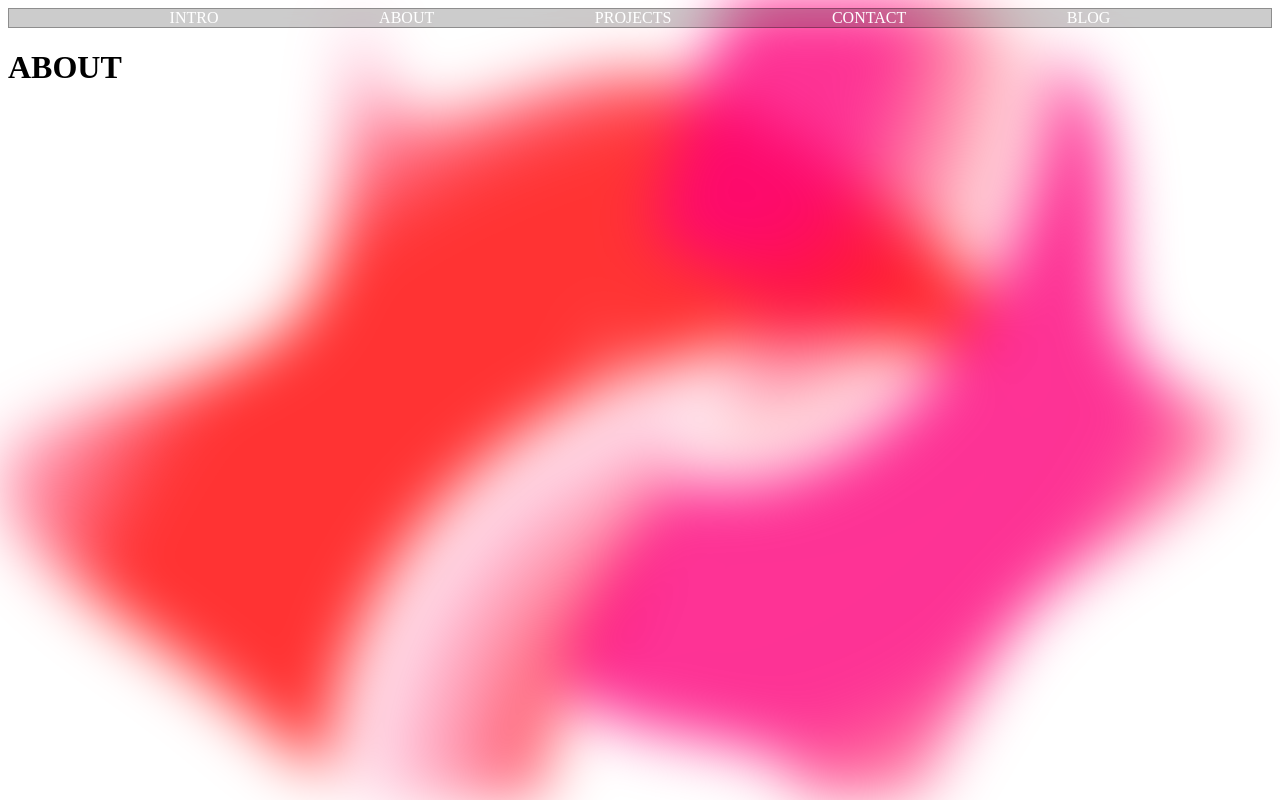
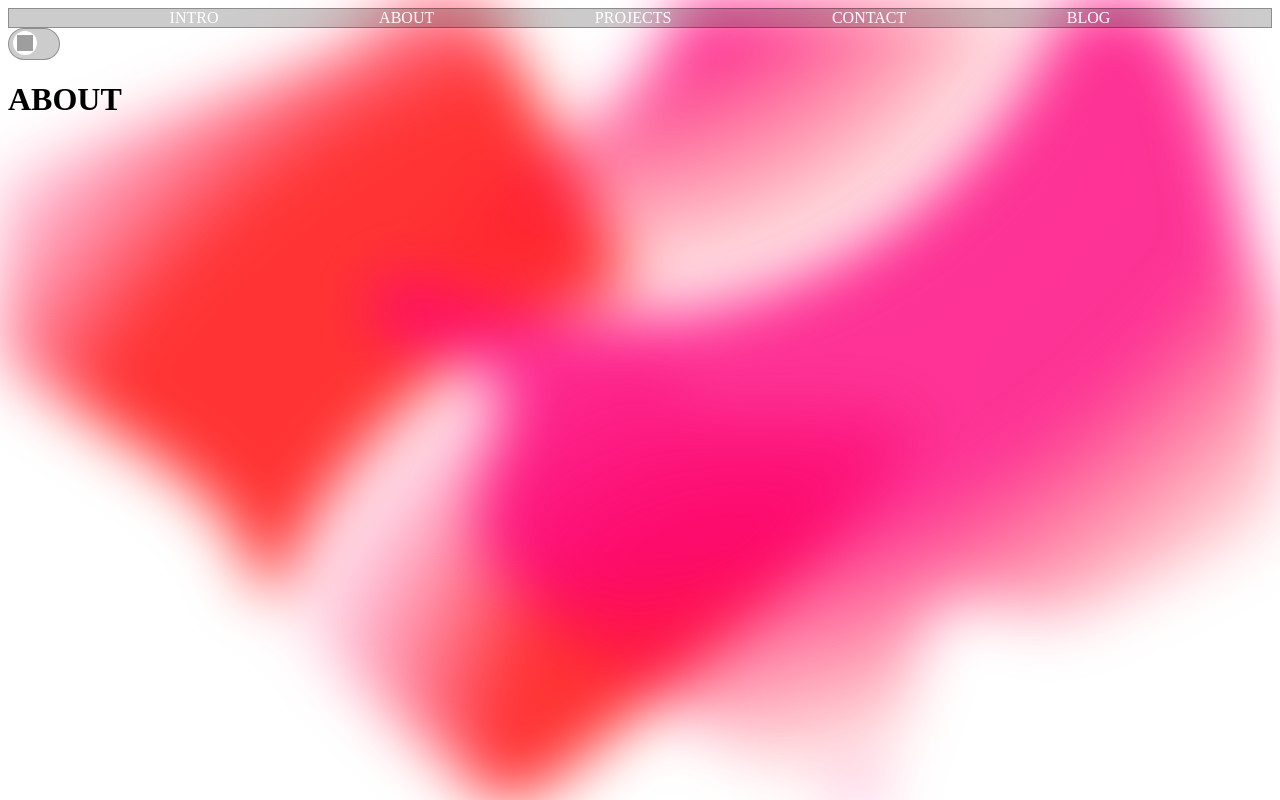
Before and after one commit to charlesalaras/new-portfolio, a SvelteKit app: page /about in a window 1280 px wide. Built offline with nearby package versions, Linux system fonts and the light colour scheme; grey boxes are pictures that could not be loaded.

Commit message:
Add more header elements

```diff
--- a/src/lib/Nav.svelte
+++ b/src/lib/Nav.svelte
@@ -4,7 +4,7 @@
 
 </script>
 
-<div class="navbar">
+<div class="bar">
     <div on:click={() => { goto('/') }}>INTRO</div>
     <div on:click={() => { goto('/about') }}>ABOUT</div>
     <div on:click={() => { goto('/projects') }}>PROJECTS</div>
@@ -13,7 +13,7 @@
 </div>
 
 <style>
-    .navbar {
+    .bar {
 		background: rgba(0, 0, 0, 0.2);
 		border: 1px solid rgba(0, 0, 0, 0.3);
         backdrop-filter: blur(15px);
--- /dev/null
+++ b/src/lib/Switch.svelte
@@ -0,0 +1,57 @@
+<script>
+	export let theme;
+</script>
+
+<label class="switch">
+  <input type="checkbox" bind:value={theme} />
+  <span class="slider" />
+</label>
+
+<style>
+.switch {
+	position: relative;
+	display: inline-block;
+	width: 52px;
+	height: 32px;
+}
+.switch input {
+	opacity: 0;
+	width: 0;
+	height: 0;
+}
+.slider {
+	position: absolute;
+	cursor: pointer;
+	top: 0;
+	left: 0;
+	right: 0;
+	bottom: 0;
+	background: rgba(0, 0, 0, 0.2);
+	border: 1px solid rgba(0, 0, 0, 0.3);
+    backdrop-filter: blur(15px);
+	transition: 0.4s ease;
+	border-radius: 32px;
+}
+.slider:before {
+	position: absolute;
+	content: "";
+	height: 24px;
+	width: 24px;
+	left: 4px;
+	bottom: 4px;
+	background-color: white;
+	transition: 0.4s ease;
+	border-radius: 50%;
+	background-image: url("brightness-high-fill.svg");
+	background-repeat: no-repeat;
+	background-position: center;
+	background-size: 16px 16px;
+}
+input:checked + .slider {
+	background: rgba(0, 0, 255, 0.2);
+}
+input:checked + .slider:before {
+	background-image: url("moon-stars-fill.svg");
+	transform: translateX(24px);
+}
+</style>
--- a/src/routes/(main)/+layout.svelte
+++ b/src/routes/(main)/+layout.svelte
@@ -1,6 +1,7 @@
 <script>
 	import { fade } from 'svelte/transition'
 	import Nav from '../../lib/Nav.svelte'
+	import Switch from '../../lib/Switch.svelte'
 	import Background from '../../lib/Background.svelte'
 	export let data
 
@@ -24,8 +25,10 @@
 		};
 	}
 </script>
-
-<Nav />
+<div class="header">
+	<Nav />
+	<Switch />
+</div>
 {#key data.pathname}
 <div class="app"
 	in:fade={{ duration: 300, delay: 400 }}
```
Also changed, not shown: src/lib/Indicator.svelte (added, +41 -0 lines), static/brightness-high-fill.svg (added), static/moon-stars-fill.svg (added).
